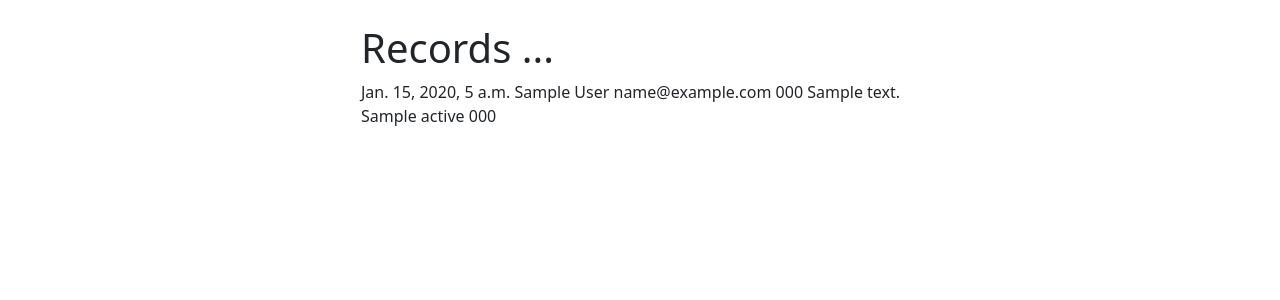
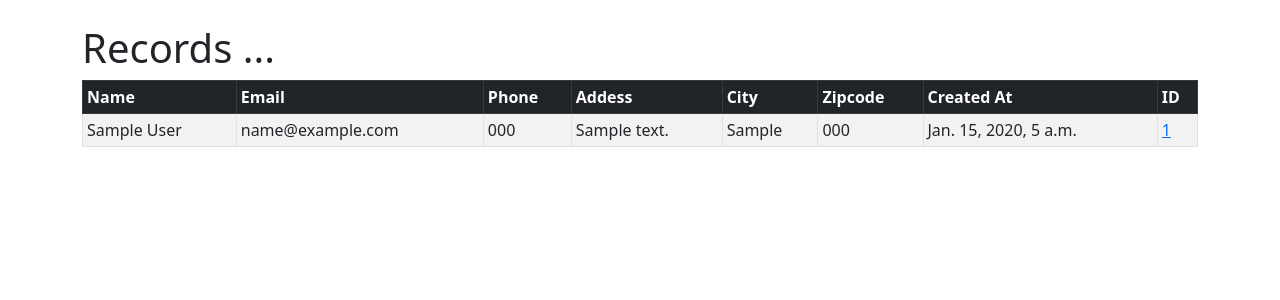
Before and after one commit to jolusala/CRM-App, a Django app: page / in a window 1280 px wide. Shown: the part 56-356 px from the top of the page. Run offline with Django 4.2, Linux system fonts and the light colour scheme; a user stored in the database is signed in; tables that the repository leaves empty hold one stand-in row (values such as "Sample post").

Commit message:
Bootstrap Table, Individual Records, Bootstrap Card, Delete Record

```diff
--- a/CRM/website/templates/home.html
+++ b/CRM/website/templates/home.html
@@ -2,7 +2,6 @@
 
 {% block content %}
 
-<div class="col-md-6 offset-md-3">
 
      {% if user.is_authenticated  %}
 
@@ -12,28 +11,56 @@
 
     </h1>
 
+    <table class="table table-striped table-hover table-bordered table-sm">
+      <thead class="table-dark">
+        <tr>
+          <th scope="col">Name</th>
+          <th scope="col">Email</th>
+          <th scope="col">Phone</th>
+          <th scope="col">Addess</th>
+          <th scope="col">City</th>
+          <th scope="col">Zipcode</th>
+          <th scope="col">Created At</th>
+          <th scope="col">ID</th>
+
+
+        </tr>
+      </thead>
+      <tbody>
+
           {% if records %}
 
           {% for record in records  %}
+          <tr>
+          <td>{{record.first_name}}
+          {{record.last_name}}</td>
+          <td>{{record.email}}</td>
+          <td>{{record.phone}}</td>
+          <td>{{record.address}}</td>
+          <td>{{record.city}}</td>
+          <td>{{record.zipcode}}</td>
+          <td>{{record.created_at}}</td>
+          <td><a href="{% url "record" record.id %}"> {{record.id}}</td>
 
-    {{record.created_at}}
-    {{record.first_name}}
-    {{record.last_name}}
-    {{record.email}}
-    {{record.phone}}
-    {{record.address}}
-    {{record.city}}
-    {{record.state}}
-    {{record.zipcode}}
-    <br/>
-    <br/>
 
+        </tr>
 
         {% endfor %}
 
         {% endif %}
 
+      </tbody>
+    </table>
+
+
+
+
+
+
+
      {% else %}
+
+<div class="col-md-6 offset-md-3">
 
 <h1> Login </h1>
 <br/>
@@ -60,7 +87,6 @@
 
 </form>
 
-</div>
 
 {% endif %}
 
--- a/CRM/website/urls.py
+++ b/CRM/website/urls.py
@@ -5,5 +5,9 @@ urlpatterns = [
     path("",views.Home, name= "home"),
     #path("login/",views.login_user, name= "login"),
     path("logout/",views.logout_user, name= "logout"),
+    #path("register/",views.register_user, name= "register"),
+    path("record/<int:pk>",views.customer_record, name= "record"),
+    path("delete_record/<int:pk>",views.delete_costumer, name= "delete_record"),
+
 
 ]
--- a/CRM/website/views.py
+++ b/CRM/website/views.py
@@ -34,7 +34,30 @@ def Home(request):
 def login_user(request):
     pass
 
+def register(request):
+    pass
+
 def logout_user(request):
     logout(request)
     messages.success(request,"You Have Been Logged Out...")
     return redirect("home")
+
+def customer_record(request, pk):
+    if request.user.is_authenticated:
+        customer_record = Record.objects.get(id=pk)
+        return render(request, "record.html", {"customer_record":customer_record} )
+
+    else:
+        messages.success(request,"You Must Be Logged In To View The Page")
+        return redirect("home")
+
+def delete_costumer(request,pk):
+    if request.user.is_authenticated:
+        delete_it = Record.objects.get(id=pk)
+        delete_it.delete()
+        messages.success(request,"Record Deleted Successfully... ")
+        return redirect("home")
+
+    else:
+        messages.success(request,"You Must Be Logged In To Delete")
+        return redirect("home")
```
Also changed, not shown: CRM/website/templates/record.html (added, +47 -0 lines). Lines whose indentation alone changed are shown as unchanged.
